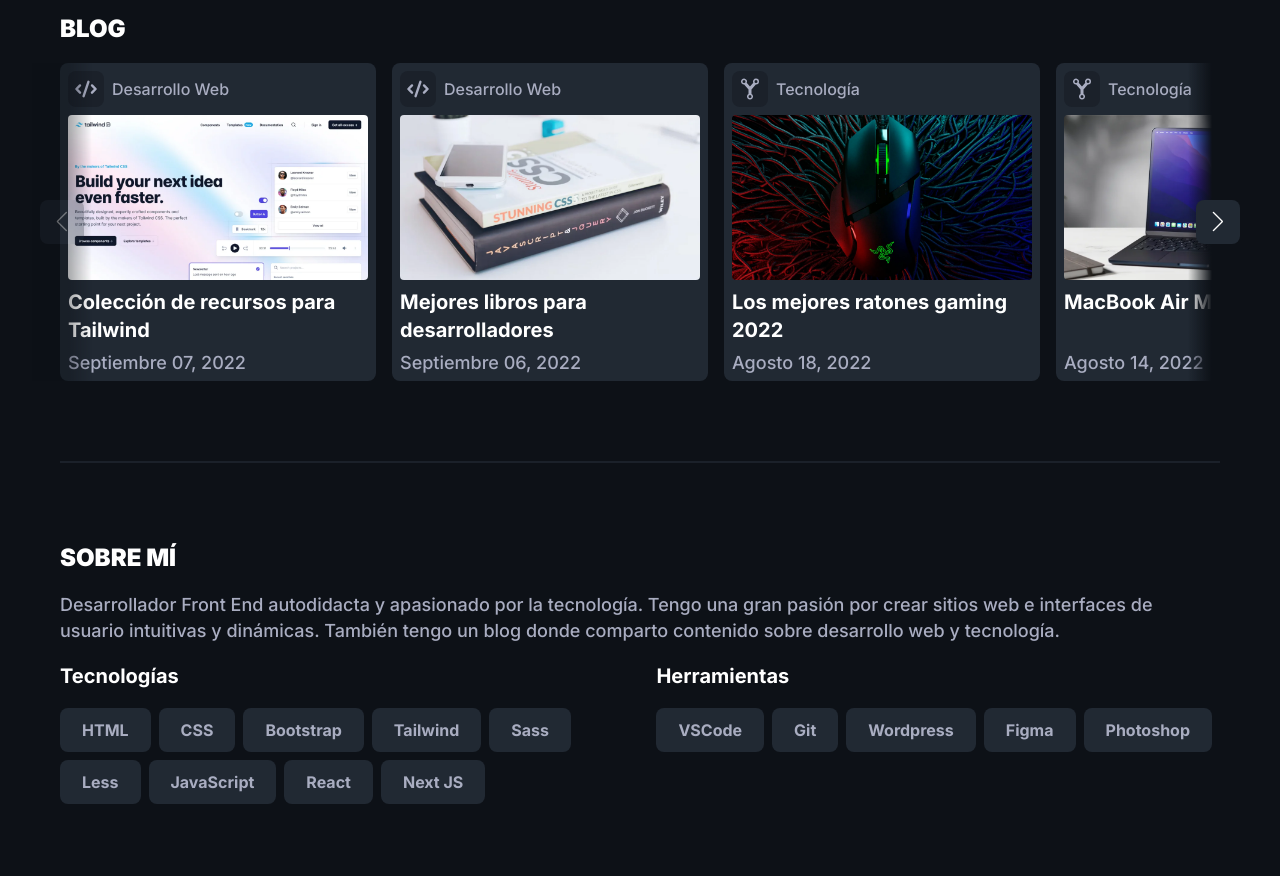
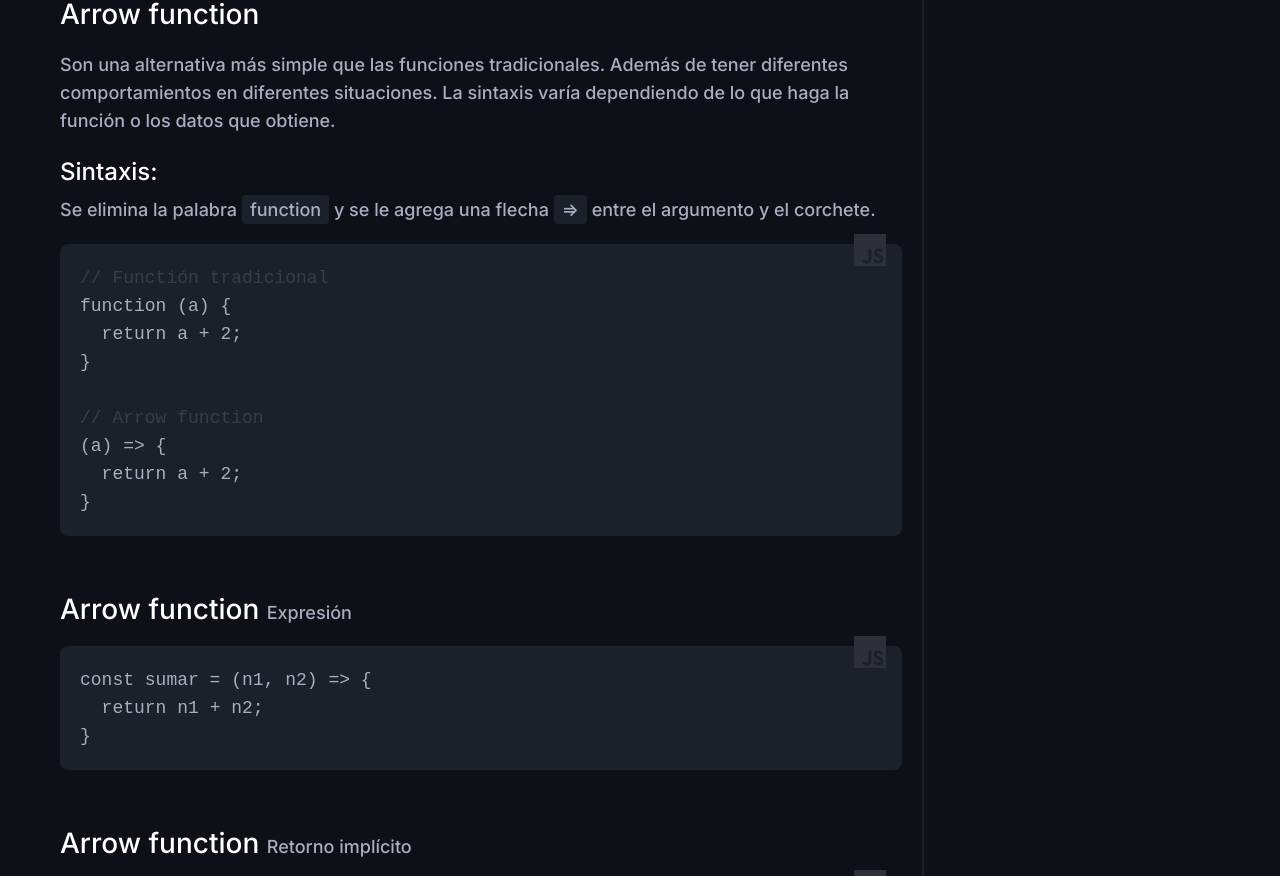
Before and after one commit to AlexisPaez11/website, a React (Create React App) app: page /Blog/FuncionesJavaScript in a window 1280 px wide. Shown: the part 1281-2157 px from the top of the page. Built offline with nearby package versions, Linux system fonts and the light colour scheme; a web font is replaced by a local one.

Commit message:
article add

```diff
--- a/src/App.jsx
+++ b/src/App.jsx
@@ -17,6 +17,7 @@ import MacBookAirM2review from './pages/articles/MacBookAirM2review'
 import MejoresRatonesGaming2022 from './pages/articles/MejoresRatonesGaming2022'
 import MejoresLibrosDesarrolladores from './pages/articles/MejoresLibrosDesarrolladores'
 import ColeccionRecursosTailwind from './pages/articles/ColeccionRecursosTailwind'
+import FuncionesJavaScript from './pages/articles/FuncionesJavaScript'
 
 function App() {
   return (
@@ -40,6 +41,7 @@ function App() {
         <Route path='/Blog/MejoresRatonesGaming2022' element={<MejoresRatonesGaming2022 />} />
         <Route path='/Blog/MejoresLibrosDesarrolladores' element={<MejoresLibrosDesarrolladores />} />
         <Route path='/Blog/ColeccionRecursosTailwind' element={<ColeccionRecursosTailwind />} />
+        <Route path='/Blog/FuncionesJavaScript' element={<FuncionesJavaScript />} />
       </Routes>
 
       <Footer />
--- a/src/components/article/ArticleData.jsx
+++ b/src/components/article/ArticleData.jsx
@@ -2,6 +2,8 @@ import { HiCode } from 'react-icons/hi'
 import { IoGitNetworkSharp } from 'react-icons/io5'
 import DevToolsChrome from '../../assets/blog-assets/devtools.webp'
 import HTML from '../../assets/blog-assets/html.webp'
+import React from '../../assets/blog-assets/react.webp'
+import JavaScript from '../../assets/blog-assets/javascript.webp'
 import MacBookAirM2 from '../../assets/blog-assets/macbook-air-m2.webp'
 import MejoresRatonesGaming2022 from '../../assets/blog-assets/mejores-ratones-gaming-2022.webp'
 import MejoresLibrosDesarrolladores from '../../assets/blog-assets/libros-desarrolladores/libros-desarrolladores.webp'
@@ -11,6 +13,14 @@ import ColeccionRecursosTailwind from '../../assets/blog-assets/coleccion-recurs
 // import React from '../../assets/blog-assets/react.webp'
 
 const ArticleData = [
+    {
+    categoryimg: <HiCode />,
+    category: 'Desarrollo Web',
+    image: JavaScript,
+    title: '4 Formas de escribir una función en JavaScript',
+    date:'Noviembre 20, 2022',
+    url: 'FuncionesJavaScript',
+    },
     {
     categoryimg: <HiCode />,
     category: 'Desarrollo Web',
--- a/src/index.css
+++ b/src/index.css
@@ -762,6 +762,19 @@ time {
     font-weight: 500;
     margin-bottom: 1rem;
 }
+.article-container .marked {
+    background-color: var(--color-component-variant1);
+    padding: .4rem .8rem;
+    border-radius: .4rem;
+    -webkit-border-radius: .4rem;
+    -moz-border-radius: .4rem;
+    -ms-border-radius: .4rem;
+    -o-border-radius: .4rem;
+}
+.article-container .comment {
+    color: var(--color-text-variant);
+    opacity: 20%;
+}
 .article-container ul {
     padding-left: 1.4rem;
     margin-bottom: 2rem;
--- /dev/null
+++ b/src/pages/articles/FuncionesJavaScript.jsx
@@ -0,0 +1,131 @@
+import React from 'react'
+import { NavLink } from "react-router-dom";
+import Article from '../../components/article/Article'
+import { SiJavascript } from 'react-icons/si'
+
+import { IoIosArrowBack } from 'react-icons/io' // Back
+import { HiCode } from 'react-icons/hi' // CategoryDev
+
+import ColeccionRecursosTailwind from '../../assets/blog-assets/coleccion-recursos-tailwind/resource-tailwind.webp'
+import HTML from '../../assets/blog-assets/html.webp'
+
+const ArticleData = [
+  {
+    categoryimg: <HiCode />,
+    category: 'Desarrollo Web',
+    image: ColeccionRecursosTailwind,
+    title: 'Colección de recursos para Tailwind',
+    date:'Septiembre 07, 2022',
+    url: 'ColeccionRecursosTailwind',
+  },
+  {
+    categoryimg: <HiCode />,
+    category: 'Desarrollo Web',
+    image: HTML,
+    title: 'Etiquetas HTML esenciales que debes conocer',
+    date:'Julio 25, 2022',
+    url: 'EtiquetasHtmlEsenciales',
+  },
+]
+
+const FuncionesJavaScript = () => {
+  return (
+    <section className='article-section'>
+      <div className="article-container">
+      <NavLink to="/Blog" className='btn btn-back'><IoIosArrowBack /></NavLink>
+
+        <h1>4 Formas de escribir una función en JavaScript</h1>
+        <time dateTime='2022-11-20'>Noviembre 20, 2022</time>
+
+        <br/><br/><br/>
+        <br/><br/><br/>
+        <p>En programación, cuando nuestro código se va haciendo cada vez más grande, necesitaremos buscar una forma de organizarlo y prepararnos para reutilizarlo y no repetir innecesariamente las mismas tareas. Para eso, un recurso muy útil son las funciones.</p>
+
+        <br/><br/><br/>
+        <h2>¿Qué es una función?</h2>
+        <p>Las funciones nos permiten agrupar líneas de código como tarea con una nombre, para que, posteriormente, podamos hacer referencia a ese nombre para realizar todo lo que se agrupe en dicha tarea.</p>
+
+
+
+        <br/><br/><br/>
+        <h3>Función declarada</h3>
+        <p>Es la forma más popular de escribir una función y a la que estaremos más acostumbrados, ya que son iguales a las que usamos en otros lenguajes de programación</p>
+        <pre>
+        <div className='lenguaje'><SiJavascript /></div>
+          <code>
+{`function sumar (n1, n2) {
+	return n1 + n2;
+}`}
+          </code>
+        </pre>
+
+        <br/><br/><br/>
+        <h3>Función expresada</h3>
+        <p>Esta forma consiste  en guardar funciones dentro de variables para posteriormente ejecutar la variable que la contiene</p>
+        <pre>
+        <div className='lenguaje'><SiJavascript /></div>
+          <code>
+{`const sumar = function (n1, n2) {
+	return n1 + n2;
+}`}
+          </code>
+        </pre>
+
+        <br/><br/><br/>
+        <h3>Arrow function</h3>
+        <p>Son una alternativa más simple que las funciones tradicionales. Además de tener diferentes comportamientos en diferentes situaciones. La sintaxis varía dependiendo de lo que haga la función o los datos que obtiene.</p>
+
+        <br />
+        <h4>Sintaxis:</h4>
+        <p>Se elimina la palabra <span className='marked'>function</span> y se le agrega una flecha <span className='marked'>{'=>'}</span> entre el argumento y el corchete.</p>
+        <pre>
+        <div className='lenguaje'><SiJavascript /></div>
+          <code>
+<span className='comment'>{'//'} Functión tradicional</span>
+<br />
+{`function (a) {
+	return a + 2;
+}
+`}
+<br />
+<span className='comment'>{'//'} Arrow function</span>
+<br />
+{`(a) => {
+	return a + 2;
+}`}
+          </code>
+        </pre>
+
+        <br/><br/><br/>
+        <h3>Arrow function <span>Expresión</span></h3>
+        <pre>
+        <div className='lenguaje'><SiJavascript /></div>
+          <code>
+{`const sumar = (n1, n2) => {
+	return n1 + n2;
+}`}
+          </code>
+        </pre>
+
+        <br/><br/><br/>
+        <h3>Arrow function <span>Retorno implícito</span></h3>
+        <pre>
+        <div className='lenguaje'><SiJavascript /></div>
+          <code>
+{`const sumar = (n1, n2) => n1 + n2;`}
+          </code>
+        </pre>
+      </div>
+      <aside className='recommended-articles'>
+        {
+          ArticleData.map(({categoryimg, category, image, title, date, url}) => {
+            return (
+              <Article key={url} categoryimg={categoryimg} category={category} image={image} title={title} date={date} url={url} />
+            )
+          })
+        }
+      </aside>
+    </section>
+  )
+}
+export default FuncionesJavaScript
```
